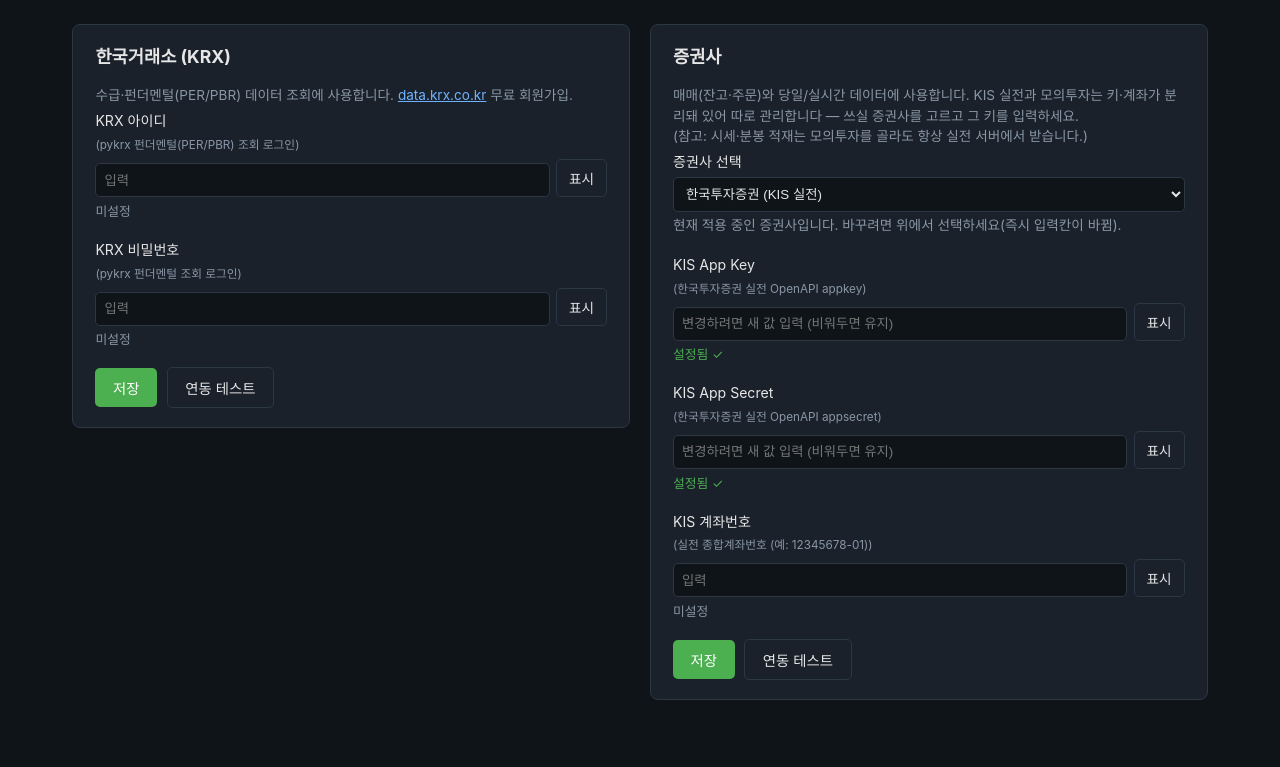
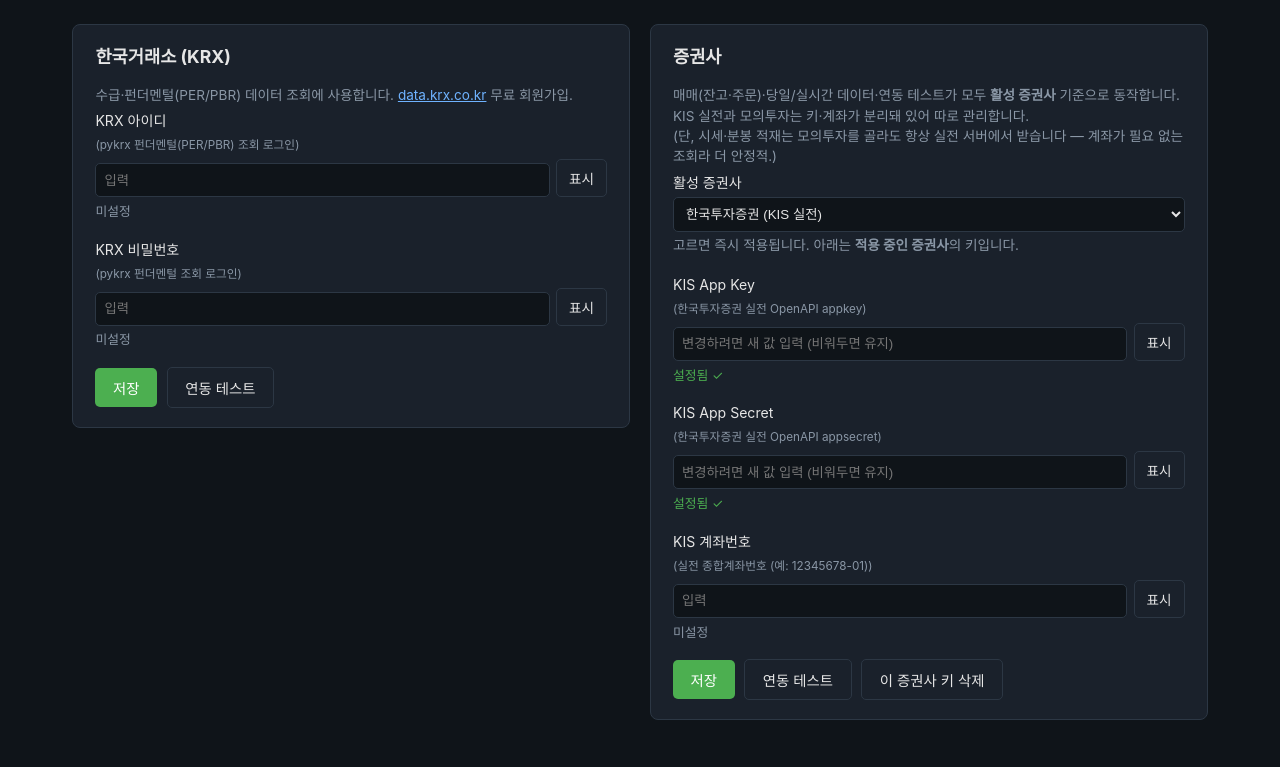
Before and after one commit to JeongSeongMok/buylow, a FastAPI app: page /settings in a window 1280 px wide. Shown: the part 119-886 px from the top of the page. Before the commit the page ends 819 px from the top, so only its background shows below. Run offline with FastAPI, Linux system fonts and the light colour scheme.

Commit message:
refactor(settings): 활성 증권사 하나로 일관 — 미리보기 제거 + 즉시 전환 + 키 삭제
증권사 관련 모든 동작(매매·당일/실시간 데이터·연동 테스트)을 '활성 증권사' 단일 기준으로
통일한다. 직전의 ?broker= 미리보기 모델(cfb3604)은 "실전 화면인데 연동테스트는 모의 성공"
같은 혼란을 낳아 제거.

- 설정 탭 드롭다운 = 활성 증권사 즉시 전환(POST /settings/broker → set_broker → reload).
  미리보기/미저장 상태 없음. 화면엔 항상 활성 증권사의 키 슬롯만 표시.
- 연동 테스트(/settings/test/kis)·키 삭제(/settings/clear)는 활성 증권사 기준으로 동작.
  → 실전을 활성으로 두면 연동 테스트도 실전 키로 시도(이전엔 저장된 증권사로 가 모의로 샜음).
- config.clear_broker_secrets(broker): 증권사 키 삭제(실수 입력 정리). 설정 탭에 '이 증권사 키 삭제'.
- (백테스트는 디스크/pykrx 기반이라 증권사 무관 — 변경 없음. 데이터 적재는 활성이 모의여도
   시세·분봉을 실전 도메인에서 받는 from_config(env=real) 그대로.)

테스트: 활성 슬롯 표시/전환, 연동테스트·삭제 활성 기준, clear 분리 보존. (192 passed)

Co-Authored-By: Claude Opus 4.8 <noreply@anthropic.com>

```diff
--- a/orchestrator/dashboard/templates/settings.html
+++ b/orchestrator/dashboard/templates/settings.html
@@ -30,30 +30,31 @@
     </form>
   </section>
 
-  <!-- 2. 증권사 -->
+  <!-- 2. 증권사 (활성 증권사 하나로 모든 동작을 판단) -->
   <section class="card">
     <h2>증권사</h2>
-    <p class="meta">매매(잔고·주문)와 당일/실시간 데이터에 사용합니다. KIS 실전과 모의투자는 키·계좌가
-      분리돼 있어 따로 관리합니다 — 쓰실 증권사를 고르고 그 키를 입력하세요.<br>
-      (참고: 시세·분봉 적재는 모의투자를 골라도 항상 실전 서버에서 받습니다.)</p>
-    <form method="post" action="/settings">
+    <p class="meta">매매(잔고·주문)·당일/실시간 데이터·연동 테스트가 모두 <b>활성 증권사</b> 기준으로 동작합니다.
+      KIS 실전과 모의투자는 키·계좌가 분리돼 있어 따로 관리합니다.<br>
+      (단, 시세·분봉 적재는 모의투자를 골라도 항상 실전 서버에서 받습니다 — 계좌가 필요 없는 조회라 더 안정적.)</p>
+
+    <!-- 활성 증권사 선택: 고르는 즉시 적용 -->
+    <form method="post" action="/settings/broker" id="broker-form">
       <div class="field">
-        <label for="broker">증권사 선택</label>
+        <label for="broker">활성 증권사</label>
         <select id="broker" name="broker"
-                onchange="location.href='/settings?broker=' + encodeURIComponent(this.value)">
+                onchange="document.getElementById('broker-form').submit()">
           {% for b in brokers %}
           <option value="{{ b }}" {{ 'selected' if broker == b }} {{ 'disabled' if b == 'toss' }}>
             {{ broker_labels.get(b, b) }}{{ ' (미구현)' if b == 'toss' }}
           </option>
           {% endfor %}
         </select>
-        {% if broker != saved_broker %}
-        <small class="status fail">미저장 — 이 증권사로 쓰려면 키 확인 후 [저장]을 누르세요
-          (현재 적용: {{ broker_labels.get(saved_broker, saved_broker) }}).</small>
-        {% else %}
-        <small class="meta">현재 적용 중인 증권사입니다. 바꾸려면 위에서 선택하세요(즉시 입력칸이 바뀜).</small>
-        {% endif %}
+        <small class="meta">고르면 즉시 적용됩니다. 아래는 <b>적용 중인 증권사</b>의 키입니다.</small>
       </div>
+    </form>
+
+    <!-- 활성 증권사의 키 입력/저장 -->
+    <form method="post" action="/settings">
       {% for s in broker_secrets %}{{ secret_field(s) }}{% endfor %}
       {% if not broker_secrets %}
       <p class="meta">선택한 증권사는 아직 연동 키 입력이 지원되지 않습니다.</p>
@@ -62,8 +63,13 @@
         <button type="submit">저장</button>
         {% if broker in ('kis', 'kis_demo') %}
         <button type="button" class="secondary" onclick="testConn('kis')">연동 테스트</button>
+        {% endif %}
+        {% if broker_secrets and broker_secrets|selectattr('set')|list %}
+        <button type="submit" class="secondary" formaction="/settings/clear" formmethod="post"
+                onclick="return confirm('{{ broker_labels.get(broker, broker) }}의 저장된 키를 모두 삭제할까요?')">
+          이 증권사 키 삭제</button>
+        {% endif %}
         <span class="test-result meta" id="kis-test-result"></span>
-        {% endif %}
       </div>
     </form>
   </section>
@@ -81,6 +87,7 @@
     el.className = 'test-result meta';
     el.textContent = '테스트 중…';
     try {
+      // 활성 증권사 기준으로 테스트한다(별도 broker 전송 없음).
       const r = await fetch('/settings/test/' + kind, {method: 'POST'});
       const d = await r.json();
       el.className = 'test-result ' + (d.ok ? 'ok' : 'fail');
```
Also changed, not shown: orchestrator/config.py (+18 -0 lines), orchestrator/dashboard/routes.py (+25 -10 lines), tests/test_live.py (+9 -0 lines), tests/test_trade.py (+30 -6 lines).
